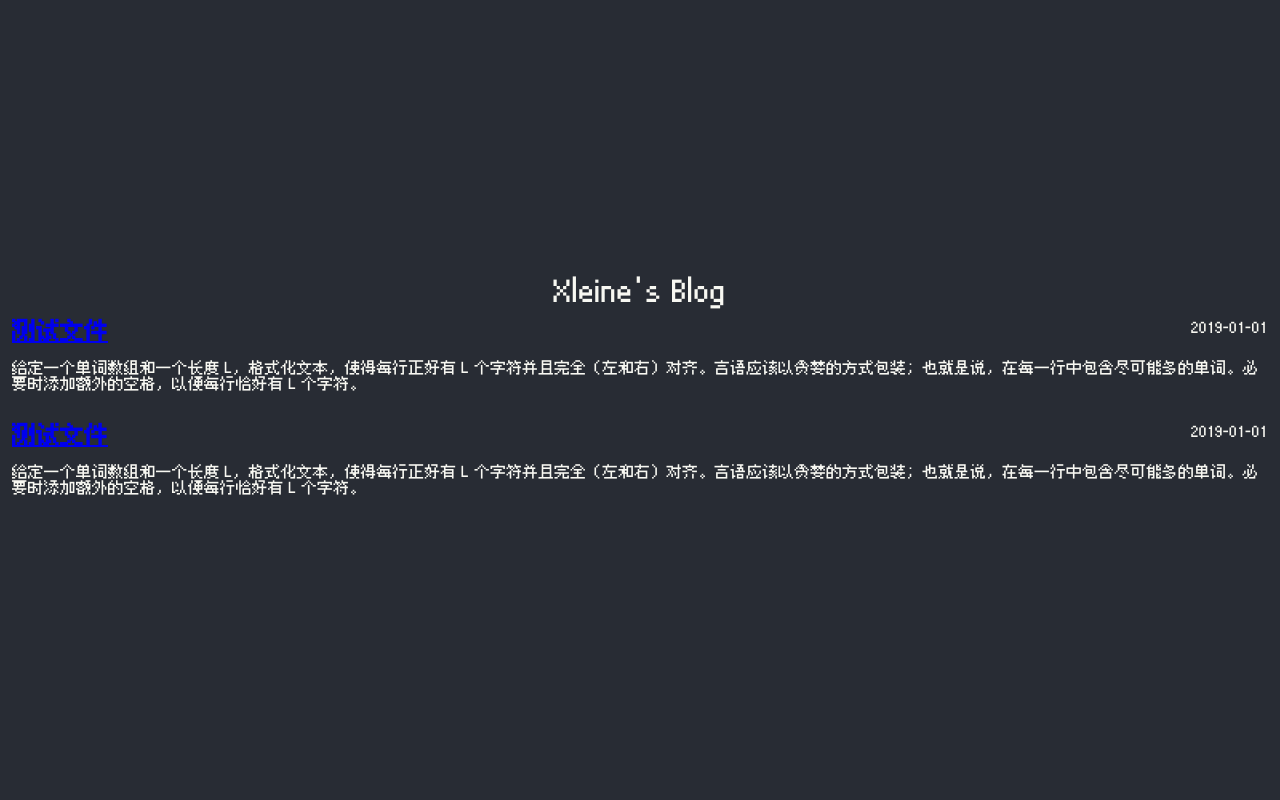
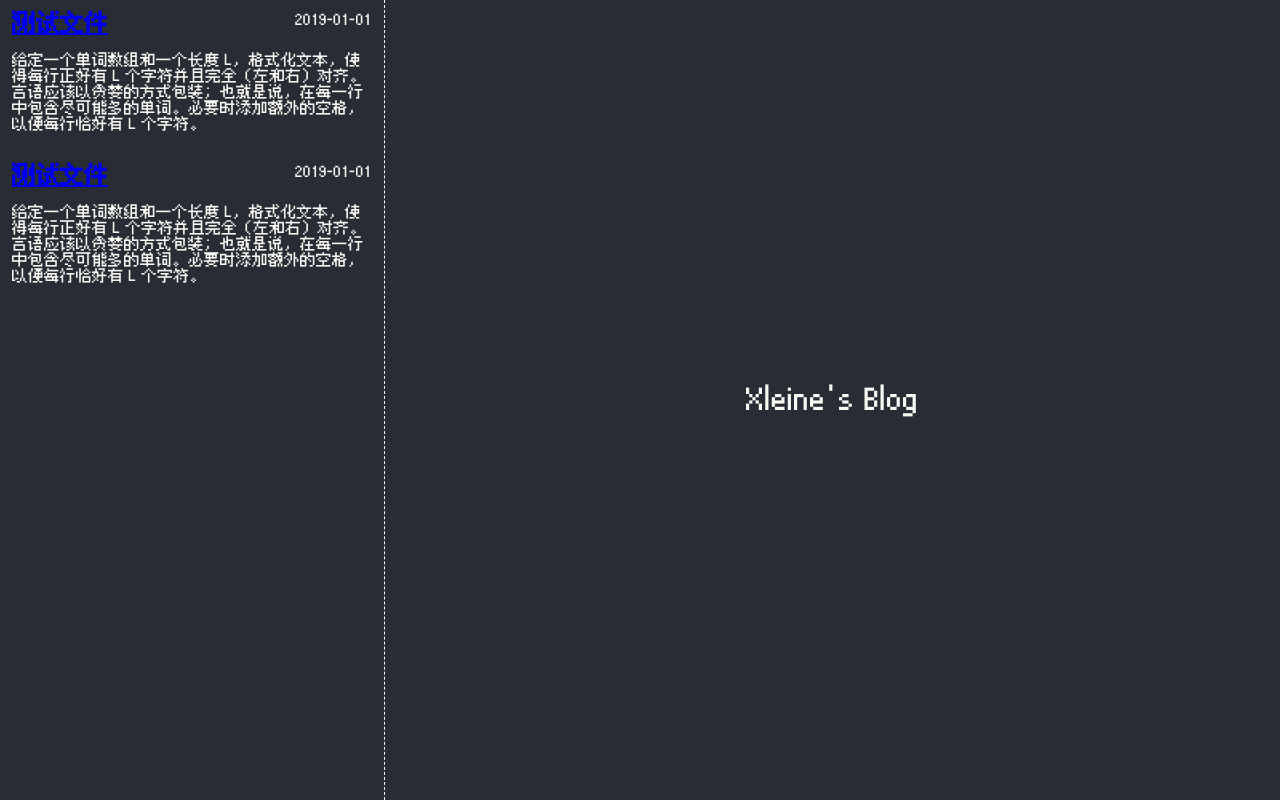
Before and after one commit to loveloki/blog, a React (Vite) app: page / in a window 1280 px wide. Built offline with nearby package versions, Linux system fonts and the light colour scheme; the HTML template or start-up script is replaced by a standard one.

Commit message:
feat: 修改样式

```diff
--- a/src/App/index.css
+++ b/src/App/index.css
@@ -1,11 +1,19 @@
 .App {
   height: 100vh;
   display: flex;
-  flex-direction: column;
-  justify-content: center;
-  text-align: center;
+  flex-direction: row;
+}
+
+.App aside {
+  flex-basis: 30%;
+  min-width: 20rem;
+  border-right: 1px dashed var(--light-color);
 }
 
 .App article {
+  flex: 1;
+  display: flex;
+  justify-content: center;
+  align-self: center;
   font-size: 2rem;
 }
--- a/src/App/index.tsx
+++ b/src/App/index.tsx
@@ -3,10 +3,12 @@ import './index.css'
 
 function App() {
   return (
-    <div className="App">
+    <main className="App">
+      <aside>
+        <List />
+      </aside>
       <article>Xleine&#x27;s Blog</article>
-      <List />
-    </div>
+    </main>
   )
 }
 
```
